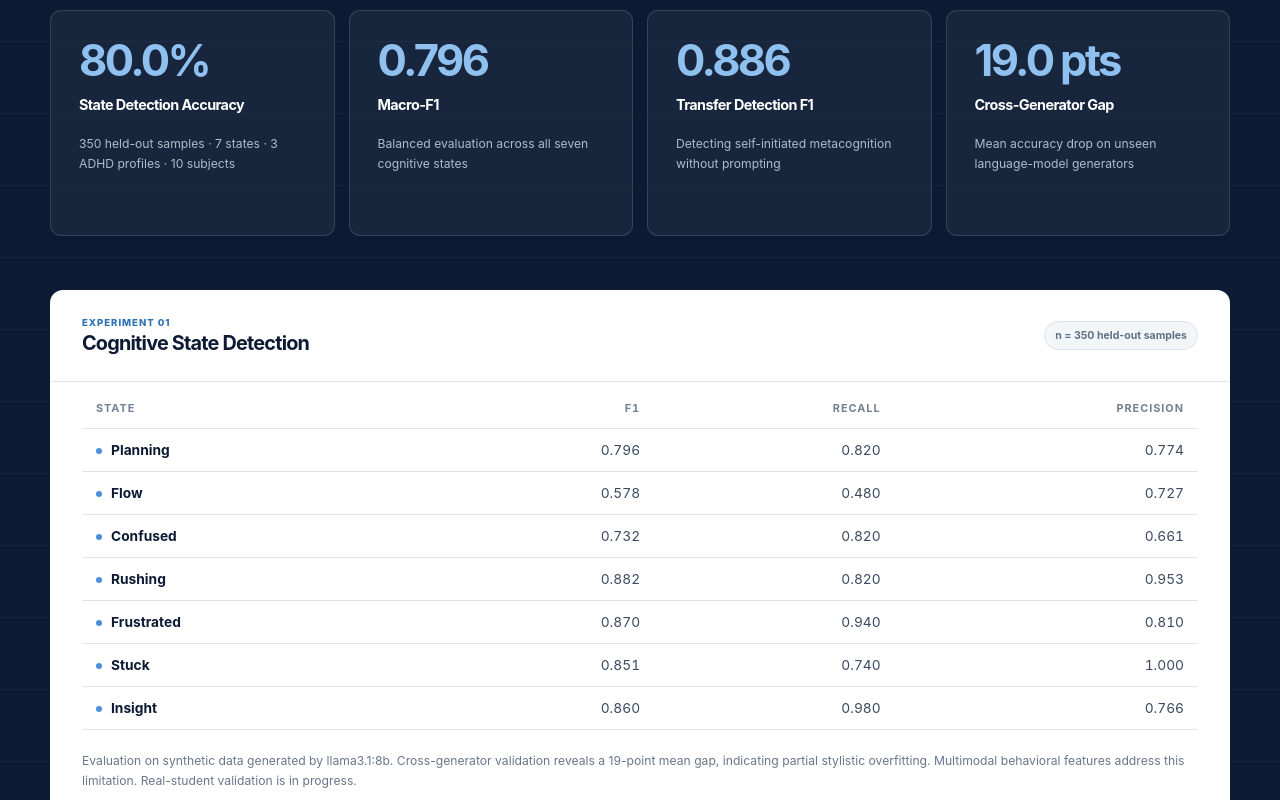
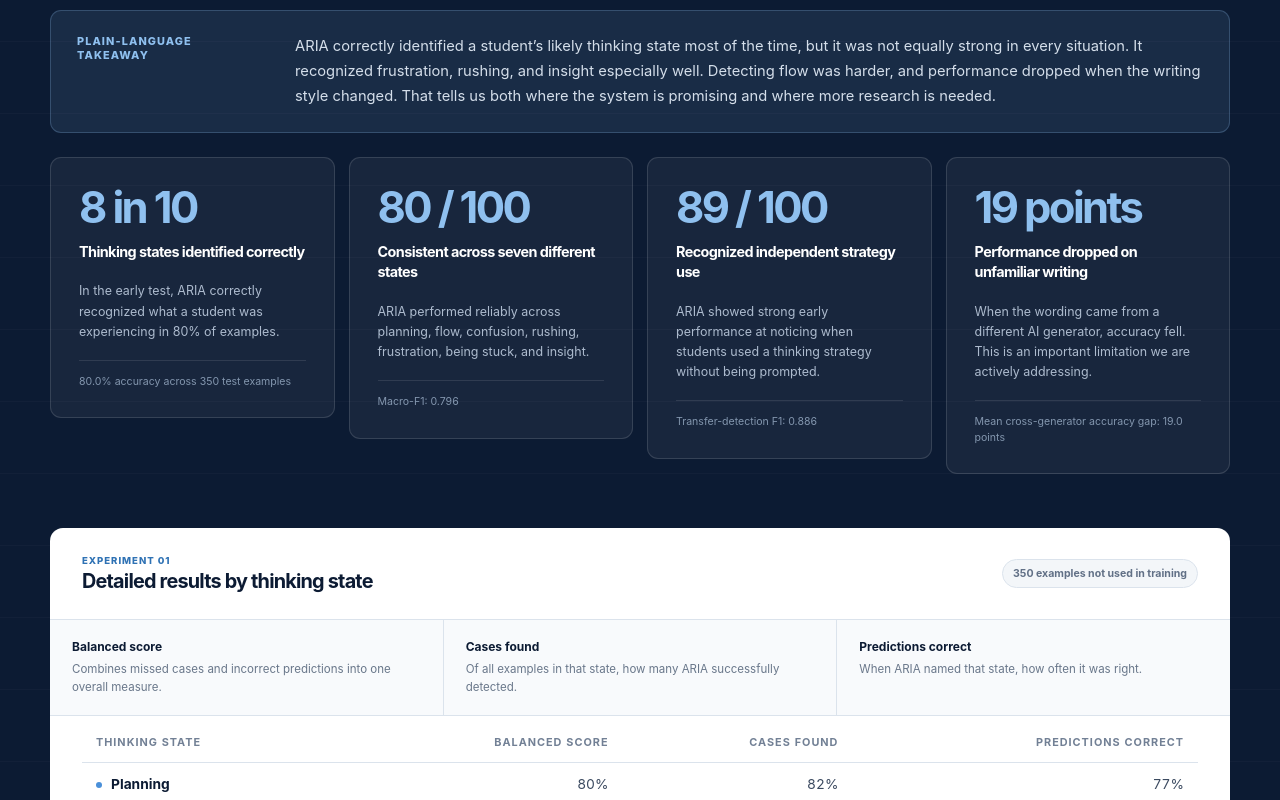
Before and after one commit to NarenS31/ariawebsite, a Next.js app: page / in a window 1280 px wide. Shown: the part 3060-3860 px from the top of the page. Built offline with nearby package versions, Linux system fonts and the light colour scheme.

Commit message:
Make research metrics easier to understand

```diff
--- a/src/App.tsx
+++ b/src/App.tsx
@@ -404,10 +404,22 @@
       <div className="container">
         <SectionHeading
           light
-          eyebrow="Preliminary evaluation"
-          title="Research Findings"
-          description="Controlled evaluation across synthetic ADHD profiles. Real-student validation is the next essential phase."
+          eyebrow="Early research results"
+          title="What the Numbers Mean"
+          description="ARIA shows promising early performance in controlled testing. These results come from simulated student responses, so studies with real students are the essential next step."
         />
+        <Reveal>
+          <div className="results-intro">
+            <span>Plain-language takeaway</span>
+            <p>
+              ARIA correctly identified a student’s likely thinking state most of the time, but it
+              was not equally strong in every situation. It recognized frustration, rushing, and
+              insight especially well. Detecting flow was harder, and performance dropped when the
+              writing style changed. That tells us both where the system is promising and where
+              more research is needed.
+            </p>
+          </div>
+        </Reveal>
         <div className="metric-grid">
           {metrics.map((metric, index) => (
             <Reveal key={metric.label} delay={index * 0.07}>
@@ -418,6 +430,7 @@
                 <strong>{metric.value}</strong>
                 <h3>{metric.label}</h3>
                 <p>{metric.description}</p>
+                <small>{metric.technical}</small>
               </motion.article>
             </Reveal>
           ))}
@@ -427,18 +440,32 @@
             <div className="results-header">
               <div>
                 <span>Experiment 01</span>
-                <h3>Cognitive State Detection</h3>
+                <h3>Detailed results by thinking state</h3>
               </div>
-              <span className="sample-tag">n = 350 held-out samples</span>
+              <span className="sample-tag">350 examples not used in training</span>
+            </div>
+            <div className="metric-key">
+              <p>
+                <strong>Balanced score</strong>
+                Combines missed cases and incorrect predictions into one overall measure.
+              </p>
+              <p>
+                <strong>Cases found</strong>
+                Of all examples in that state, how many ARIA successfully detected.
+              </p>
+              <p>
+                <strong>Predictions correct</strong>
+                When ARIA named that state, how often it was right.
+              </p>
             </div>
             <div className="table-wrap">
               <table>
                 <thead>
                   <tr>
-                    <th scope="col">State</th>
-                    <th scope="col">F1</th>
-                    <th scope="col">Recall</th>
-                    <th scope="col">Precision</th>
+                    <th scope="col">Thinking state</th>
+                    <th scope="col">Balanced score</th>
+                    <th scope="col">Cases found</th>
+                    <th scope="col">Predictions correct</th>
                   </tr>
                 </thead>
                 <tbody>
@@ -448,18 +475,21 @@
                         <span className="table-dot" />
                         {result.state}
                       </td>
-                      <td>{result.f1}</td>
-                      <td>{result.recall}</td>
-                      <td>{result.precision}</td>
+                      <td>{Math.round(Number(result.f1) * 100)}%</td>
+                      <td>{Math.round(Number(result.recall) * 100)}%</td>
+                      <td>{Math.round(Number(result.precision) * 100)}%</td>
                     </tr>
                   ))}
                 </tbody>
               </table>
             </div>
             <p className="research-note">
-              Evaluation on synthetic data generated by llama3.1:8b. Cross-generator validation
-              reveals a 19-point mean gap, indicating partial stylistic overfitting. Multimodal
-              behavioral features address this limitation. Real-student validation is in progress.
+              <strong>Important context:</strong> These are preliminary results, not evidence of
+              classroom effectiveness. The test used simulated think-aloud responses generated
+              with llama3.1:8b. Accuracy fell by an average of 19 points on writing from other
+              generators, suggesting that the model learned some writing-style patterns. ARIA is
+              adding behavioral signals such as pauses and typing rhythm to reduce that dependence.
+              Validation with real students is still needed.
             </p>
           </div>
         </Reveal>
--- a/src/data.ts
+++ b/src/data.ts
@@ -18,6 +18,7 @@
   value: string;
   label: string;
   description: string;
+  technical: string;
 }
 
 export interface StateResult {
@@ -57,7 +58,7 @@
     title: "Cognitive State Detection",
     icon: "signal",
     description:
-      "A natural-language classifier trained on 3,507 synthetic think-aloud samples detects seven cognitive states in real time. Accuracy: 80.0%; macro-F1: 0.796.",
+      "A language model trained on 3,507 simulated think-aloud examples detects seven thinking states in real time. In early testing, it identified the correct state in 8 out of 10 examples.",
   },
   {
     number: "03",
@@ -71,7 +72,7 @@
     title: "Transfer Detection",
     icon: "trend",
     description:
-      "ARIA tracks whether students begin self-initiating metacognitive behaviors without prompting. This is the core longitudinal research question. Transfer F1: 0.886.",
+      "ARIA tracks whether students begin using planning and self-checking strategies without being prompted. This is the central long-term research question.",
   },
   {
     number: "05",
@@ -91,24 +92,32 @@
 
 export const metrics: Metric[] = [
   {
-    value: "80.0%",
-    label: "State Detection Accuracy",
-    description: "350 held-out samples · 7 states · 3 ADHD profiles · 10 subjects",
+    value: "8 in 10",
+    label: "Thinking states identified correctly",
+    description:
+      "In the early test, ARIA correctly recognized what a student was experiencing in 80% of examples.",
+    technical: "80.0% accuracy across 350 test examples",
   },
   {
-    value: "0.796",
-    label: "Macro-F1",
-    description: "Balanced evaluation across all seven cognitive states",
+    value: "80 / 100",
+    label: "Consistent across seven different states",
+    description:
+      "ARIA performed reliably across planning, flow, confusion, rushing, frustration, being stuck, and insight.",
+    technical: "Macro-F1: 0.796",
   },
   {
-    value: "0.886",
-    label: "Transfer Detection F1",
-    description: "Detecting self-initiated metacognition without prompting",
+    value: "89 / 100",
+    label: "Recognized independent strategy use",
+    description:
+      "ARIA showed strong early performance at noticing when students used a thinking strategy without being prompted.",
+    technical: "Transfer-detection F1: 0.886",
   },
   {
-    value: "19.0 pts",
-    label: "Cross-Generator Gap",
-    description: "Mean accuracy drop on unseen language-model generators",
+    value: "19 points",
+    label: "Performance dropped on unfamiliar writing",
+    description:
+      "When the wording came from a different AI generator, accuracy fell. This is an important limitation we are actively addressing.",
+    technical: "Mean cross-generator accuracy gap: 19.0 points",
   },
 ];
 
--- a/src/styles.css
+++ b/src/styles.css
@@ -873,6 +873,32 @@
     var(--navy);
 }
 
+.results-intro {
+  display: grid;
+  grid-template-columns: 190px minmax(0, 1fr);
+  gap: 28px;
+  margin-bottom: 24px;
+  padding: 23px 26px;
+  background: rgba(143, 192, 239, 0.1);
+  border: 1px solid rgba(143, 192, 239, 0.24);
+  border-radius: 11px;
+}
+
+.results-intro span {
+  color: #8fc0ef;
+  font-size: 0.68rem;
+  font-weight: 800;
+  letter-spacing: 0.1em;
+  text-transform: uppercase;
+}
+
+.results-intro p {
+  margin: 0;
+  color: #d4deea;
+  font-size: 0.92rem;
+  line-height: 1.7;
+}
+
 .metric-grid {
   display: grid;
   grid-template-columns: repeat(4, 1fr);
@@ -881,6 +907,8 @@
 }
 
 .metric-card {
+  display: flex;
+  flex-direction: column;
   min-height: 226px;
   padding: 28px;
   background: rgba(255, 255, 255, 0.05);
@@ -905,10 +933,20 @@
 }
 
 .metric-card p {
-  margin-bottom: 0;
+  margin-bottom: 18px;
   color: #adbbce;
-  font-size: 0.76rem;
-  line-height: 1.58;
+  font-size: 0.78rem;
+  line-height: 1.62;
+}
+
+.metric-card small {
+  display: block;
+  margin-top: auto;
+  padding-top: 13px;
+  color: #8396ae;
+  border-top: 1px solid rgba(255, 255, 255, 0.1);
+  font-size: 0.66rem;
+  line-height: 1.45;
 }
 
 .results-panel {
@@ -952,6 +990,30 @@
   font-weight: 700;
 }
 
+.metric-key {
+  display: grid;
+  grid-template-columns: repeat(3, 1fr);
+  gap: 1px;
+  background: var(--line);
+  border-bottom: 1px solid var(--line);
+}
+
+.metric-key p {
+  margin: 0;
+  padding: 18px 22px;
+  color: #69778a;
+  background: #f8fafc;
+  font-size: 0.72rem;
+  line-height: 1.55;
+}
+
+.metric-key strong {
+  display: block;
+  margin-bottom: 4px;
+  color: var(--navy);
+  font-size: 0.75rem;
+}
+
 .table-wrap {
   overflow-x: auto;
   padding: 6px 32px 0;
@@ -1008,6 +1070,10 @@
   color: #69778a;
   font-size: 0.76rem;
   line-height: 1.65;
+}
+
+.research-note strong {
+  color: var(--navy);
 }
 
 /* Team */
@@ -1447,6 +1513,10 @@
     grid-template-columns: repeat(2, 1fr);
   }
 
+  .metric-key {
+    grid-template-columns: 1fr;
+  }
+
   .origin-story {
     gap: 45px;
   }
@@ -1521,6 +1591,11 @@
     grid-template-columns: 1fr;
   }
 
+  .results-intro {
+    grid-template-columns: 1fr;
+    gap: 10px;
+  }
+
   .feature-card,
   .metric-card {
     min-height: 0;
```
